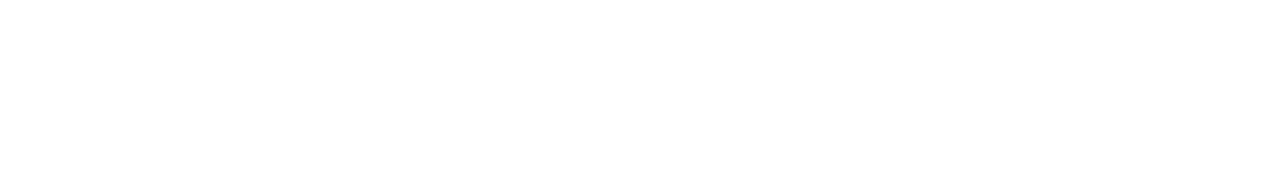
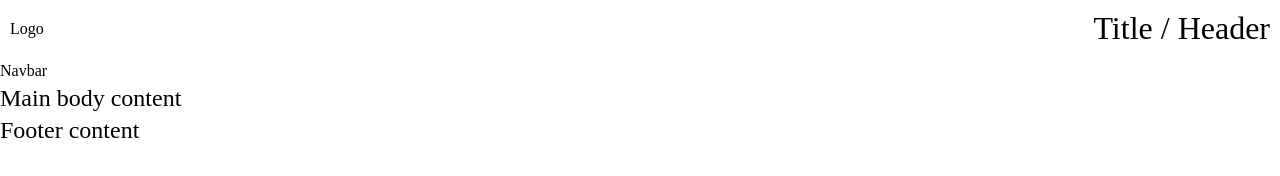
Before and after one commit to neoTemores/CIS363B-WebDesignProject, a plain HTML site: page index.html in a window 1280 px wide. Drawn offline with Linux system fonts and the light colour scheme.

Commit message:
css reset, root grid, header flex

```diff
--- a/index.html
+++ b/index.html
@@ -4,8 +4,27 @@
     <meta charset="UTF-8">
     <meta name="viewport" content="width=device-width, initial-scale=1.0">
     <title>Neo's Project</title>
+    <script defer src="app.js"></script>
+    <link rel="stylesheet" href="styles.css">
 </head>
 <body>
+<div id="root">
 
+<div id="header">
+    <div>Logo</div>
+    <h1>Title / Header</h1>
+</div>
+
+<nav id="navbar">Navbar</nav>
+
+<div id="main">
+    <h2>Main body content</h2>
+</div>
+
+<div id="footer">
+    <h2>Footer content</h2>
+</div>
+
+</div>
 </body>
 </html>
--- a/styles.css
+++ b/styles.css
@@ -0,0 +1,36 @@
+html {
+    box-sizing: border-box;
+    font-size: 16px;
+  }
+
+  *, *:before, *:after {
+    box-sizing: inherit;
+  }
+
+  body, h1, h2, h3, h4, h5, h6, p, ol, ul {
+    margin: 0;
+    padding: 0;
+    font-weight: normal;
+  }
+
+  ol, ul {
+    list-style: none;
+  }
+
+  img {
+    max-width: 100%;
+    height: auto;
+  }
+
+
+#root{
+  display: grid;
+  gap:5px;
+}
+
+#header{
+    display: flex;
+    padding: 10px;
+    justify-content: space-between;
+    align-items: center;
+}
```
